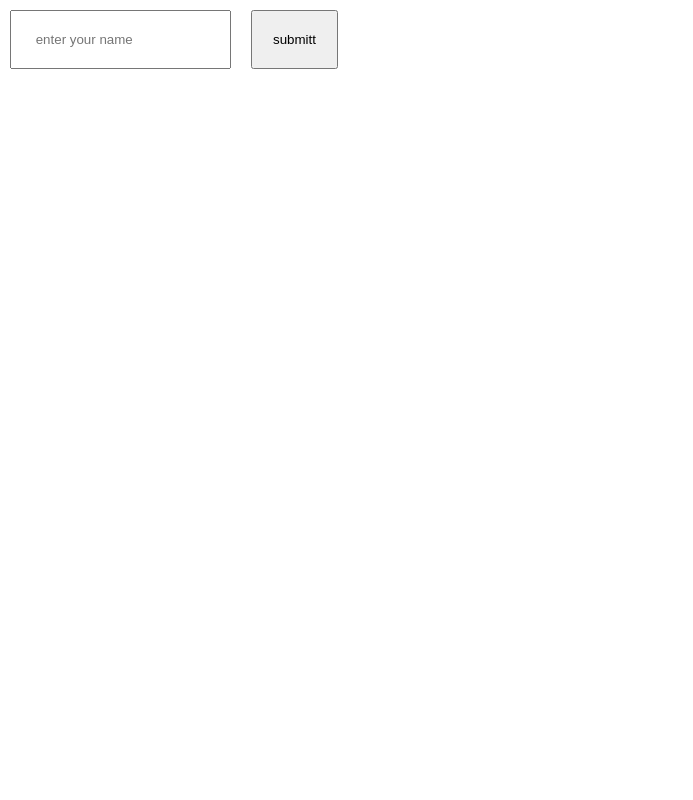
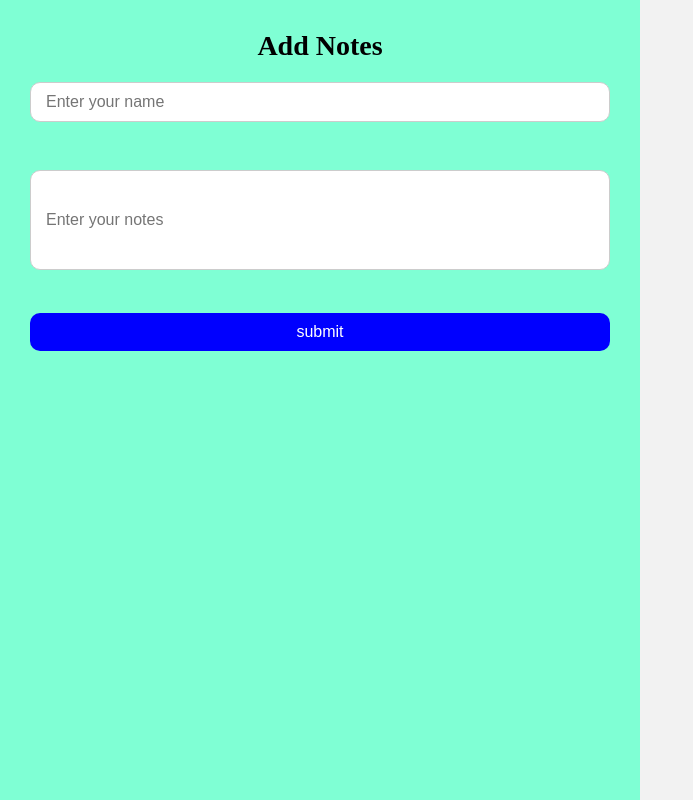
Before and after one commit to paras01-patel/youtube_react, a React (Vite) app: page / in a window 1280 px wide. Shown: the whole page, without its empty margins (0-693 px from the left). Built offline with nearby package versions, Linux system fonts and the light colour scheme.

Commit message:
two-way data winding

```diff
--- a/src/App.jsx
+++ b/src/App.jsx
@@ -2,10 +2,11 @@
 
 import { useState } from "react"
 
+
+
 // import { use, useState } from "react"
 
-// function App(){
-// const [num,write]=useState(0)
+// // const [num,write]=useState(0)
 
 
 // function inn(){
@@ -33,8 +34,7 @@ import { useState } from "react"
 // export default App
 
 // import { use, useState } from "react"
-// function App(){
-
+//
 
 //   let [read,write]=useState({user:'paras',age:22})
 //   function chh(){
@@ -55,8 +55,7 @@ import { useState } from "react"
 
 
 //batch update
-// function App(){
-
+//
 //   let [num,setnum]=useState(10)
 //   function clicked(){
 //     setnum(pre=>(pre+1))
@@ -80,18 +79,109 @@ import { useState } from "react"
 
 // from handle
 
+// //   function submitt(e){
+//     e.preventDefault()
+//     console.log("form submittedg")
+
+
+//   }
+
+
+//   return(
+//     <>
+//     <form onSubmit={(e)=>{ submitt(e) }}>
+//       <input type="text " placeholder=" enter your name" />
+//       <button> submitt</button>
+//     </form>
+//     </>
+//   )
+// }
+// export default App
+
+
+
+
+
+
+// two way data winding
+
+
+
+
 function App(){
-  function submitt(e){
+const[title,settitle]=useState()
+const[details,setdetails]=useState()
+const[task,settask]=useState([])
+
+
+
+
+  function submmit(e){
     e.preventDefault()
-    console.log("form submittedg")
+    const copytask=[...task]
+    copytask.push({title,details})
+
+    settask(copytask)
+
+
+    settitle('')
+    setdetails('')
 
   }
-  return(
+
+
+  function del(idx){
+  const copytask = [...task]
+  copytask.splice(idx,1)
+  settask(copytask)
+}
+  return (
+
     <>
-    <form onSubmit={(e)=>{ submitt(e) }}>
-      <input type="text " placeholder=" enter your name" />
-      <button> submitt</button>
-    </form>
+
+    <div className="parent">
+      <div className="child1">
+        <form onSubmit={(e)=>{submmit(e)}}>
+          <h1> Add Notes</h1>
+          <input
+          type="text"
+          placeholder="Enter your name"
+          className="inn"
+          value={title}
+          onChange={(e)=>{
+            settitle(e.target.value)
+          }}
+
+          />
+          <br />
+          <input
+          type="text"
+          placeholder="Enter your notes"
+          className="innn"
+          value={details}
+          onChange={(e)=>{
+            setdetails(e.target.value)
+          }}
+
+          />
+          <br />
+          <button className="g">submit</button>
+        </form>
+      </div>
+
+      <div className="child2">
+
+      {task.map(function(elem,idx){
+        return <div key={idx} className="child3"><h1>{elem.title}</h1>
+        <p>{elem.details}</p>
+        <button onClick={()=>del(idx)}>delete </button></div>
+
+      })}
+
+
+      </div>
+
+    </div>
     </>
   )
 }
--- a/src/index.css
+++ b/src/index.css
@@ -1,10 +1,99 @@
 *{
-    margin:0% ;
-    padding: 0%;
-    box-sizing: 0%;
+    margin:0;
+    padding:0;
+    box-sizing: border-box;
 }
-input,button{
+
+.parent{
+    display: flex;
+    min-height: 100vh;
+}
+
+/* LEFT SIDE (FORM) */
+.child1{
+    width: 50%;
+    background-color: aquamarine;
+    padding: 30px;
+}
+
+/* RIGHT SIDE (TASK LIST) */
+.child2{
+    width: 50%;
+    background-color: #f2f2f2;
+    display: flex;
+    flex-wrap: wrap;   /* 🔥 important */
     padding: 20px;
-    margin: 10px;
+    gap: 20px;
+    overflow-y: auto;
+}
 
+/* INPUTS */
+.inn, .innn{
+    display: block;
+    margin: 15px 0;
+    border-radius: 10px;
+    background-color: white;
+    padding: 10px 15px;
+    font-size: 16px;
+    width: 100%;
+    border: 1px solid #ccc;
 }
+
+.innn{
+    height: 100px;
+}
+
+/* BUTTON */
+.g{
+    border-radius: 10px;
+    color: white;
+    border: none;
+    background-color: blue;
+    width: 100%;
+    padding: 10px;
+    font-size: 16px;
+    margin-top: 10px;
+    cursor: pointer;
+}
+
+.g:hover{
+    background-color: grey;
+}
+
+/* TITLE */
+h1{
+    text-align: center;
+    margin-bottom: 20px;
+    color: black;
+    font-size: 28px;
+}
+
+/* TASK CARD */
+.child3{
+    width: 200px;  /* fixed width */
+    min-height: 150px;
+    border: 1px solid black;
+    border-radius: 10px;
+    background-color: white;
+    color: black;
+    padding: 10px;
+
+    /* 🔥 text overflow fix */
+    word-wrap: break-word;
+    overflow-wrap: break-word;
+}
+
+/* DELETE BUTTON */
+.child3 button{
+    background-color: red;
+    padding: 5px 10px;
+    color: white;
+    margin-top: 10px;
+    border: none;
+    border-radius: 5px;
+    cursor: pointer;
+}
+
+.child3 button:hover{
+    background-color: darkred;
+}
```
